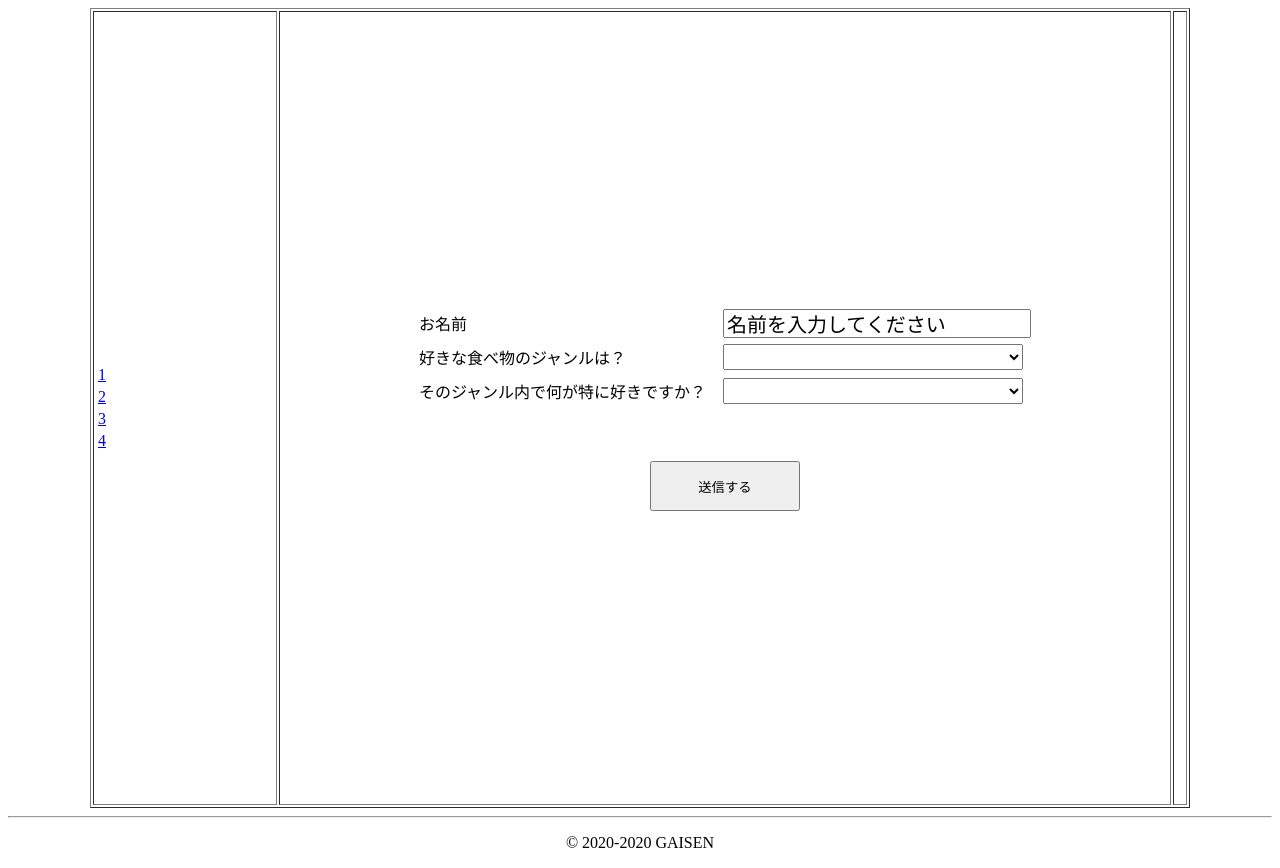
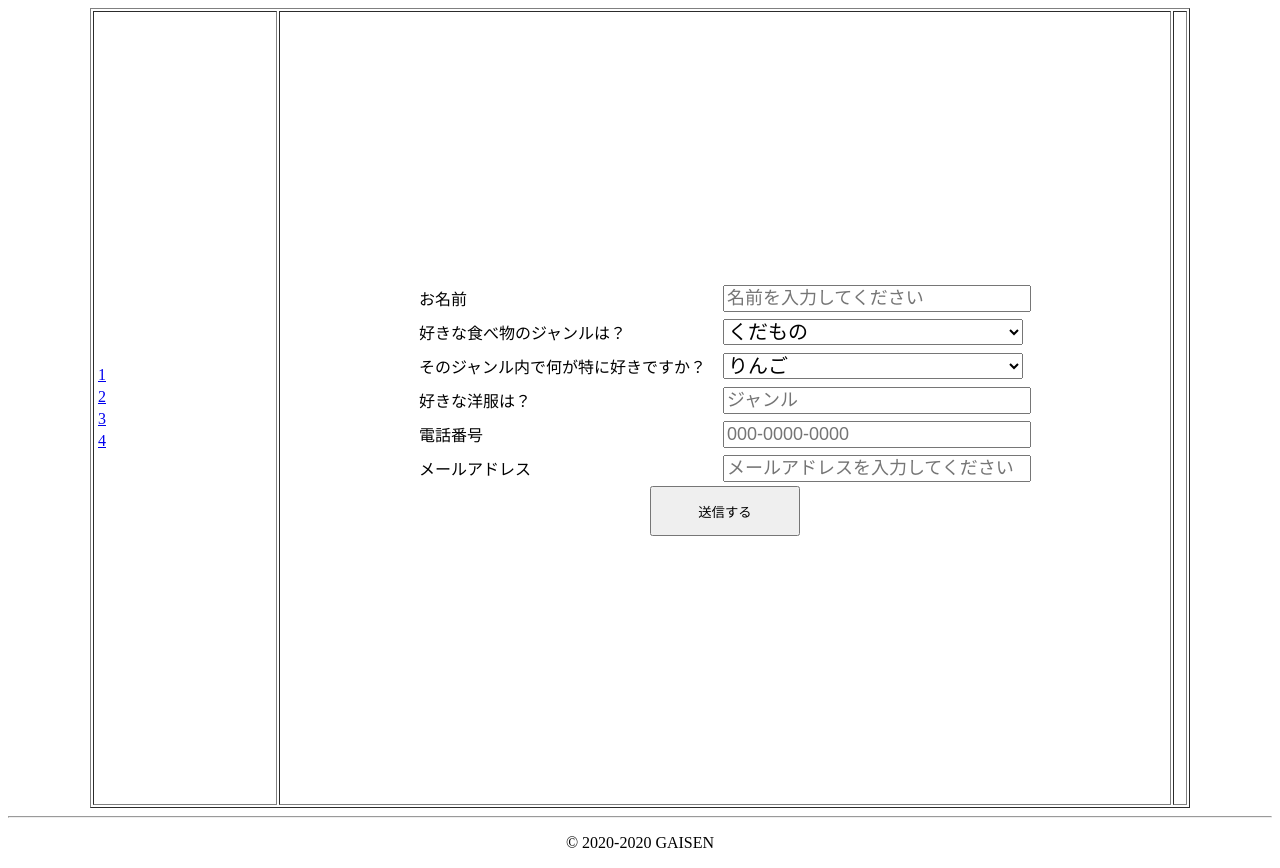
Before and after one commit to garuku19991120/gaisen11111, a PHP site: page /contact.php in a window 1280 px wide. Run offline with PHP 8.4, Linux system fonts and the light colour scheme; lists and menus that the app fills with data are empty.

Commit message:
変更点:リストで選択しているとき、べつのリストの中身を変える文を作った

```diff
--- a/HP/contact.php
+++ b/HP/contact.php
@@ -5,13 +5,41 @@
     <meta http-equiv="refresh" content="5; URL=">
     <meta charset="UTF-8">
     <link rel="stylesheet" href="./css/style.css">
-    <script type="text/javascript">
+    <script type = "text/javascript">
+    <!--
+    function functionName()
+    {
+    var select1 = document.forms.formName.selectName1; //変数select1を宣言
+    var select2 = document.forms.formName.selectName2; //変数select2を宣言
 
+    select2.options.length = 0; // 選択肢の数がそれぞれに異なる場合、これが重要
 
+    if (select1.options[select1.selectedIndex].value == "1")
+    {
+    select2.options[0] = new Option("りんご");
+    select2.options[1] = new Option("みかん");
+    select2.options[2] = new Option("オレンジ");
+    }
+
+    else if (select1.options[select1.selectedIndex].value == "2")
+    {
+    select2.options[0] = new Option("キャベツ");
+    select2.options[1] = new Option("きゅうり");
+    select2.options[2] = new Option("にんんじん");
+    select2.options[3] = new Option("たまねぎ");
+    }
+
+    else if (select1.options[select1.selectedIndex].value == "3")
+    {
+    select2.options[0] = new Option("豚肉");
+    select2.options[1] = new Option("牛肉");
+    }
+    }
+    //-->
     </script>
     <title>CONTACT</title>
 </head>
-<body>
+<body bgcolor onLoad="functionName()">
   <center>
 
 <div class="zentai2">
@@ -59,29 +87,20 @@
             <tr>
               <td>
                 <table border="0">
-                  <form action="" method="post">
-                  		  <input type="hidden"id="sentaku_1"name="sentaku_1"alue=牛肉,豚肉,鶏肉>
-                  		  <input type="hidden"id="sentaku_2"name="sentaku_2"value=麩菓子,きなこ棒>
-                  		  <input type="hidden"id="sentaku_3"name="sentaku_3"value=リンゴジュース,オレンジジュース,ドクペ>
-
-
-
+                  <form name="formName" method="post" action="">
                   <tr>
-                    <td class="foom">お名前</td>
+                    <td class="foom"><label for="name">お名前</label></td>
                     <td class="foom">
-                      <input type="text" name="" value="名前を入力してください"class="fome">
+                      <input type="text" name="" placeholder="名前を入力してください"class="fome"tabindex="1"id="name">
                     </td>
                   </tr>
                   <tr>
+                    <td class="foom"><label>好きな食べ物のジャンルは？</label></td>
                     <td class="foom">
-                      好きな食べ物のジャンルは？
-                    </td>
-                    <td class="foom">
-                      <select class="sentaku" name="janru"onChange="jannru()">
-                        <option value=""></option>
-                        <option value="">お肉</option>
-                        <option value="">お菓子</option>
-                        <option value="">ジュース</option>
+                      <select name = "selectName1" onChange="functionName()"class="sentaku">
+                        <option value = "1">くだもの</option>
+                        <option value = "2">やさい</option>
+                        <option value = "3">にくるい</option>
                       </select>
                     </td>
                   </tr>
@@ -90,17 +109,30 @@
                       そのジャンル内で何が特に好きですか？
                     </td>
                     <td class="foom">
-                      <select class="sentaku" name="">
+                      <select name = "selectName2"class="sentaku">
                       </select>
                     </td>
                   </tr>
                   <tr>
-                    <td class="foom"></td>
-                    <td class="foom"></td>
+                    <td class="foom"><label for="huku">好きな洋服は？</label></td>
+                    <td class="foom">
+                      <input type="text" name="" placeholder="ジャンル"class="fome"tabindex="1"id="huku">
+                    </td>
+                  </tr>
+                  <tr>
+                    <td class="foom"><label for="tell">電話番号</label></td>
+                    <td class="foom">
+                      <input type="tel" name="" placeholder="000-0000-0000"class="fome"tabindex="1"id="tell">
+                    </td>
+                  </tr>
+                  <tr>
+                    <td class="foom"><label for="mail">メールアドレス</label></td>
+                    <td class="foom">
+                      <input type="mail" name="" placeholder="メールアドレスを入力してください"class="fome"tabindex="1"id="mail">
+                    </td>
                   </tr>
                 </table>
                 <center>
-                <br>
                 <input type="submit" name="send_button" value="送信する"onclick="sendbutton()"class="send_button">
               </form>
               </td>
--- a/HP/css/style.css
+++ b/HP/css/style.css
@@ -18,7 +18,7 @@
 }
 .fome{
   width: 300px;
-  font-size: 20px;
+  font-size: 18px;
 }
 .send_button{
   width: 150px;
```
